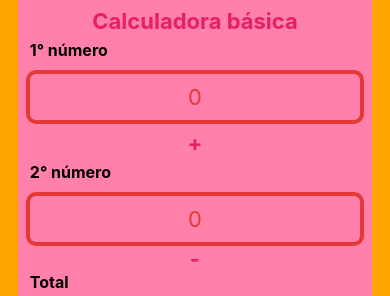
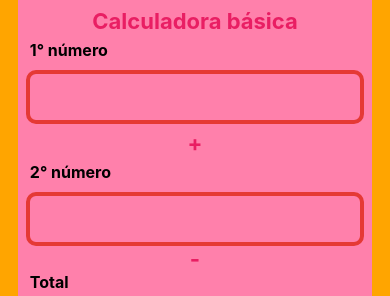
Before and after one commit to Mateus-Rodrigues/aula_pam, a React Native app: screen / in a window 390 px wide. Shown: the part 227-523 px from the top of the page. Built offline with nearby package versions, Linux system fonts and the light colour scheme.

Commit message:
aula 15-04
resolvido a questão do erro nos input

```diff
--- a/src/ex_5/index.js
+++ b/src/ex_5/index.js
@@ -8,8 +8,8 @@ export default function Exemplo5 (){
 const [isFocusN1, setIsFocusN1] = useState(false);
 const [isFocusN2, setIsFocusN2] = useState(false);
 const [isFocusTotal, setIsFocusTotal] = useState(false);
-const [n1, setN1] = useState(0);
-const [n2, setN2] = useState(0);
+const [n1, setN1] = useState();
+const [n2, setN2] = useState();
 const [total, setTotal] = useState('');
 
 function soma() {
@@ -27,7 +27,7 @@ function soma() {
 
                  onFocus={() => setIsFocusN1(true)}
                  onBlur={() => setIsFocusN1(false)}
-                 onChange={(num1) => setN1(num1)}
+                 onChangeText={(num1) => setN1(num1)}
                  value={n1}
                  keyboardType='numeric'
 
@@ -40,7 +40,7 @@ function soma() {
                  <TextInput style={[styles.txtEntrada, isFocusN2 ?{borderColor: '#C51162', outline: 'none',}:{ }]}
                    onFocus={() => setIsFocusN2(true)}
                    onBlur={() => setIsFocusN2(false)}
-                   onChange={(num2) => setN2(num2)}
+                   onChangeText={(num2) => setN2(num2)}
                    value={n2}
                    keyboardType='numeric'
 
```
